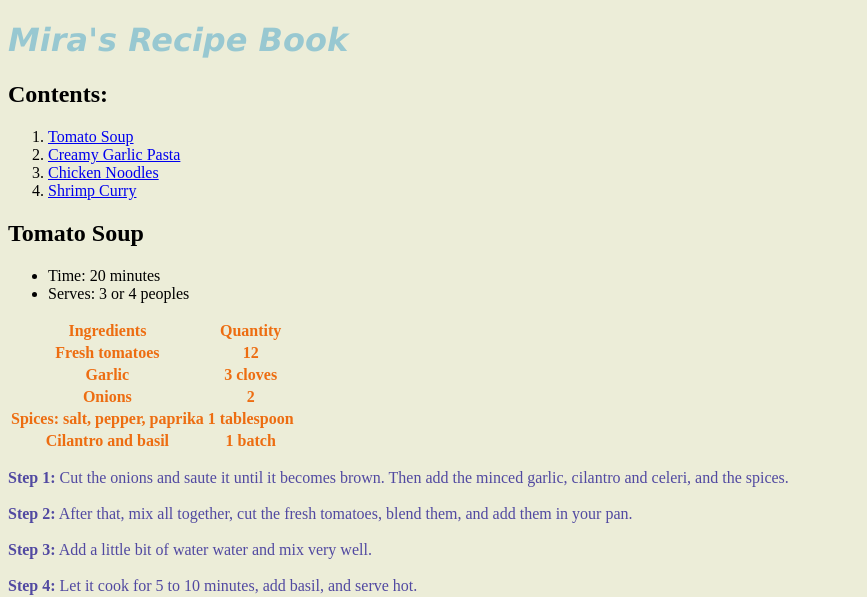
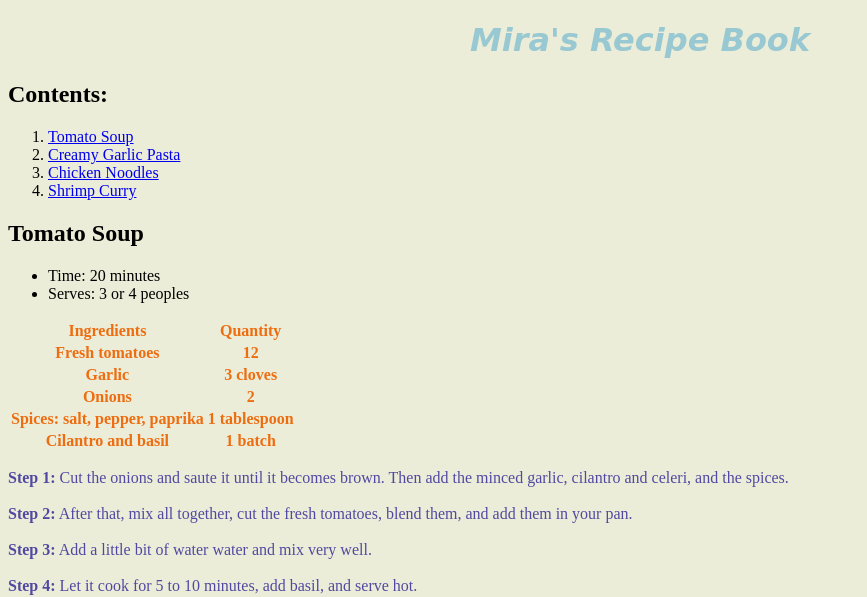
Before and after one commit to Miradial2/Miradial2.github.io, a plain HTML site: page index.html in a window 1280 px wide. Shown: the top 597 px of the page, without its empty margins (0-867 px from the left). Drawn offline with Linux system fonts and the light colour scheme.

Commit message:
Update index.html

```diff
--- a/index.html
+++ b/index.html
@@ -1,7 +1,7 @@
 <!DOCTYPE html>
 <html>
     <head>
-        <title>Spin-off of "Project: Recipe book"</title>
+        <title>Project: Recipe book</title>
         <meta charset="utf-8">
         <style>
         body {
@@ -15,9 +15,12 @@
         }
         #me {
             color:rgb(152, 200, 209);
-            font-family:'Verdana', sans-serif;
-            font-style:italic;
+            font-family:cursive;
+            font-style: italic;
+            font-weight: bold;
+            text-align: center;
         }
+
 
         </style>
     </head>
```
